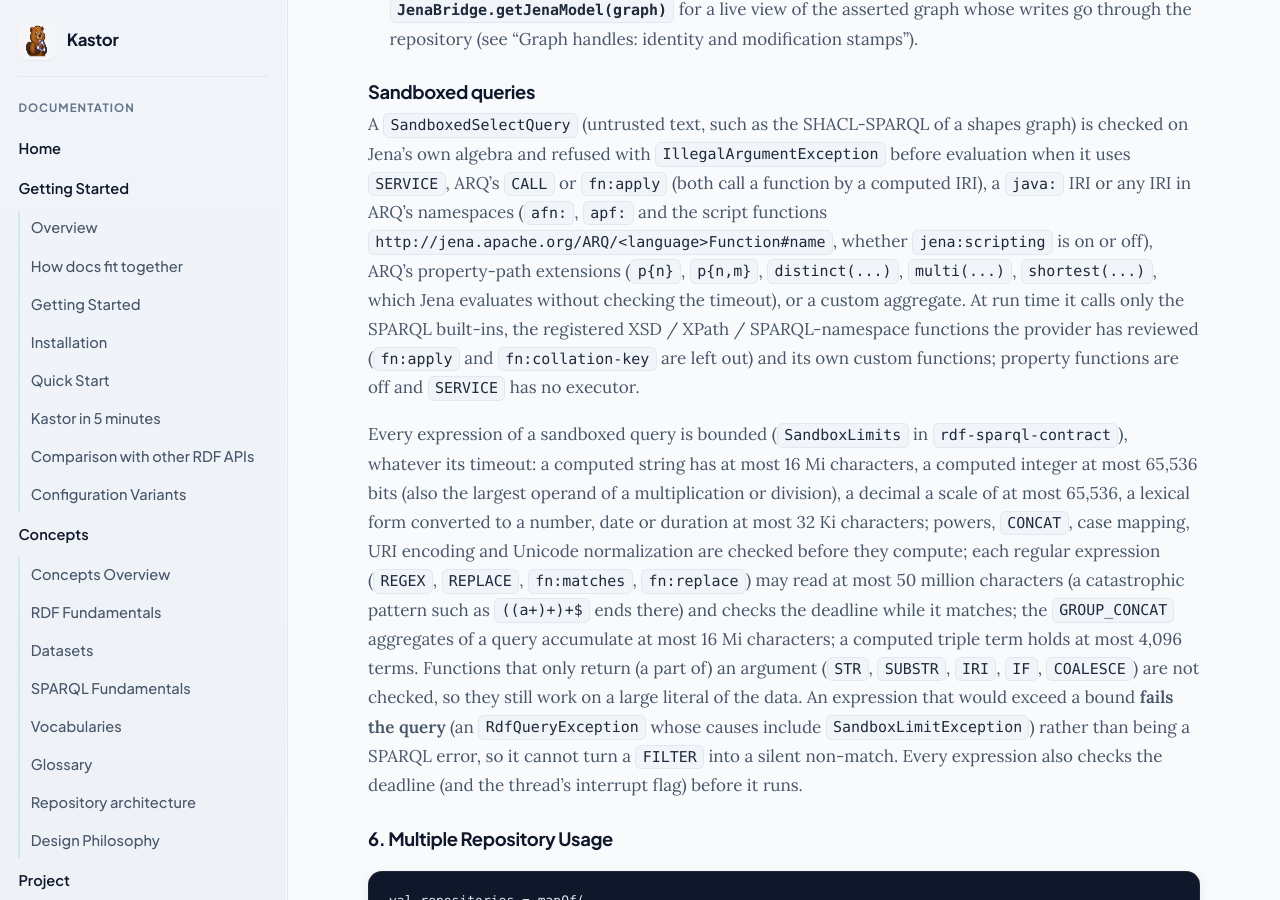
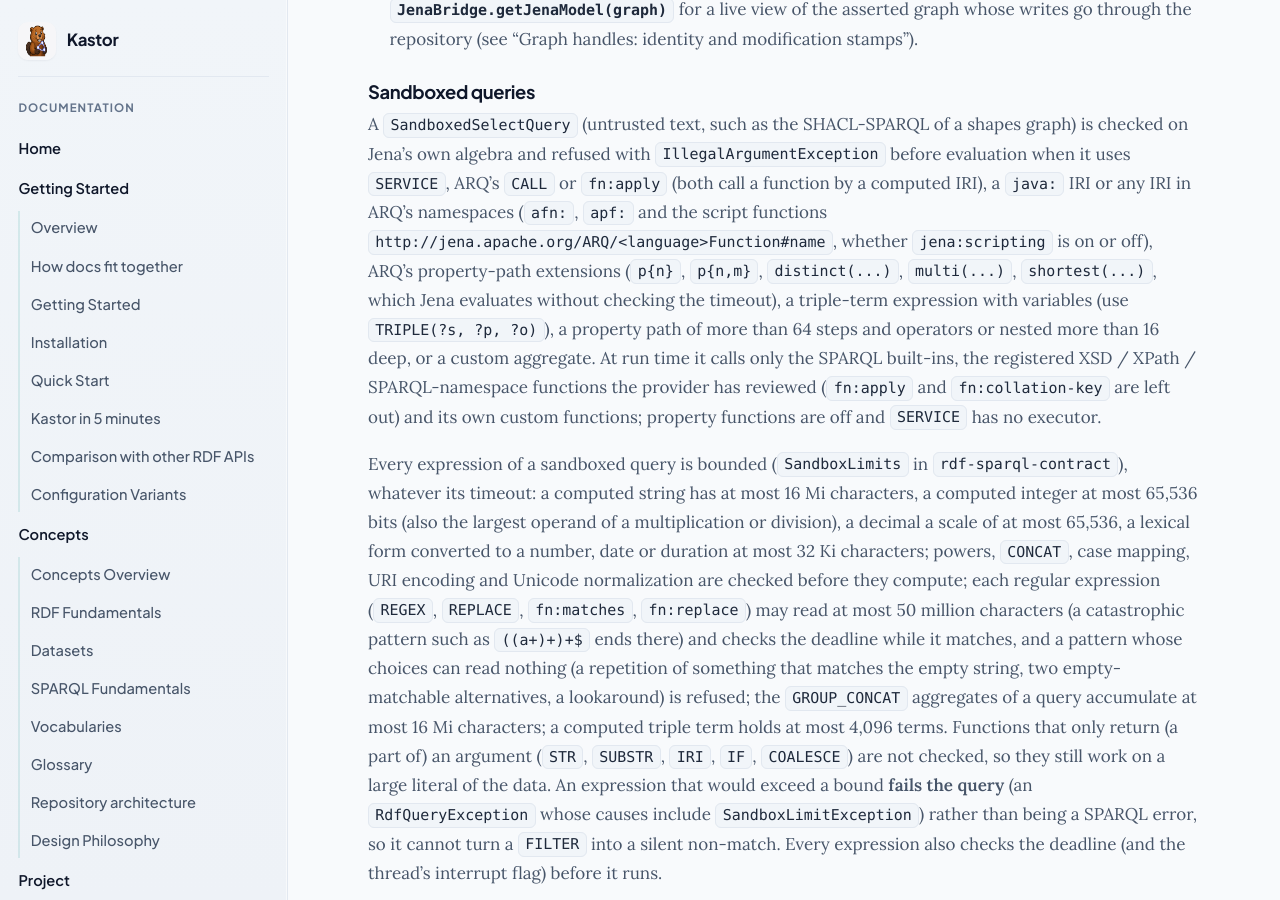
Before and after one commit to geoknoesis/kastor, a Jekyll site: the page built from docs/kastor/providers/jena.md, in a window 1280 px wide and 900 px high, scrolled down 10481 px. Built offline with Jekyll 4.4.1, drawn with Linux system fonts in a browser that asks for light colours; our own code applies the rules of GitHub Pages for plain Markdown files.

Commit message:
docs(providers): the review follow-up bounds in the changelog and provider pages
Co-Authored-By: Claude Opus 5.5 <noreply@anthropic.com>

```diff
--- a/docs/kastor/providers/jena.md
+++ b/docs/kastor/providers/jena.md
@@ -378,9 +378,9 @@ change:** such graphs used to stay blank-node graphs that `listGraphs()` did not
 
 ### Sandboxed queries
 
-A `SandboxedSelectQuery` (untrusted text, such as the SHACL-SPARQL of a shapes graph) is checked on Jena's own algebra and refused with `IllegalArgumentException` before evaluation when it uses `SERVICE`, ARQ's `CALL` or `fn:apply` (both call a function by a computed IRI), a `java:` IRI or any IRI in ARQ's namespaces (`afn:`, `apf:` and the script functions `http://jena.apache.org/ARQ/<language>Function#name`, whether `jena:scripting` is on or off), ARQ's property-path extensions (`p{n}`, `p{n,m}`, `distinct(...)`, `multi(...)`, `shortest(...)`, which Jena evaluates without checking the timeout), or a custom aggregate. At run time it calls only the SPARQL built-ins, the registered XSD / XPath / SPARQL-namespace functions the provider has reviewed (`fn:apply` and `fn:collation-key` are left out) and its own custom functions; property functions are off and `SERVICE` has no executor.
+A `SandboxedSelectQuery` (untrusted text, such as the SHACL-SPARQL of a shapes graph) is checked on Jena's own algebra and refused with `IllegalArgumentException` before evaluation when it uses `SERVICE`, ARQ's `CALL` or `fn:apply` (both call a function by a computed IRI), a `java:` IRI or any IRI in ARQ's namespaces (`afn:`, `apf:` and the script functions `http://jena.apache.org/ARQ/<language>Function#name`, whether `jena:scripting` is on or off), ARQ's property-path extensions (`p{n}`, `p{n,m}`, `distinct(...)`, `multi(...)`, `shortest(...)`, which Jena evaluates without checking the timeout), a triple-term expression with variables (use `TRIPLE(?s, ?p, ?o)`), a property path of more than 64 steps and operators or nested more than 16 deep, or a custom aggregate. At run time it calls only the SPARQL built-ins, the registered XSD / XPath / SPARQL-namespace functions the provider has reviewed (`fn:apply` and `fn:collation-key` are left out) and its own custom functions; property functions are off and `SERVICE` has no executor.
 
-Every expression of a sandboxed query is bounded (`SandboxLimits` in `rdf-sparql-contract`), whatever its timeout: a computed string has at most 16 Mi characters, a computed integer at most 65,536 bits (also the largest operand of a multiplication or division), a decimal a scale of at most 65,536, a lexical form converted to a number, date or duration at most 32 Ki characters; powers, `CONCAT`, case mapping, URI encoding and Unicode normalization are checked before they compute; each regular expression (`REGEX`, `REPLACE`, `fn:matches`, `fn:replace`) may read at most 50 million characters (a catastrophic pattern such as `((a+)+)+$` ends there) and checks the deadline while it matches; the `GROUP_CONCAT` aggregates of a query accumulate at most 16 Mi characters; a computed triple term holds at most 4,096 terms. Functions that only return (a part of) an argument (`STR`, `SUBSTR`, `IRI`, `IF`, `COALESCE`) are not checked, so they still work on a large literal of the data. An expression that would exceed a bound **fails the query** (an `RdfQueryException` whose causes include `SandboxLimitException`) rather than being a SPARQL error, so it cannot turn a `FILTER` into a silent non-match. Every expression also checks the deadline (and the thread's interrupt flag) before it runs.
+Every expression of a sandboxed query is bounded (`SandboxLimits` in `rdf-sparql-contract`), whatever its timeout: a computed string has at most 16 Mi characters, a computed integer at most 65,536 bits (also the largest operand of a multiplication or division), a decimal a scale of at most 65,536, a lexical form converted to a number, date or duration at most 32 Ki characters; powers, `CONCAT`, case mapping, URI encoding and Unicode normalization are checked before they compute; each regular expression (`REGEX`, `REPLACE`, `fn:matches`, `fn:replace`) may read at most 50 million characters (a catastrophic pattern such as `((a+)+)+$` ends there) and checks the deadline while it matches, and a pattern whose choices can read nothing (a repetition of something that matches the empty string, two empty-matchable alternatives, a lookaround) is refused; the `GROUP_CONCAT` aggregates of a query accumulate at most 16 Mi characters; a computed triple term holds at most 4,096 terms. Functions that only return (a part of) an argument (`STR`, `SUBSTR`, `IRI`, `IF`, `COALESCE`) are not checked, so they still work on a large literal of the data. An expression that would exceed a bound **fails the query** (an `RdfQueryException` whose causes include `SandboxLimitException`) rather than being a SPARQL error, so it cannot turn a `FILTER` into a silent non-match. Every expression also checks the deadline (and the thread's interrupt flag) before it runs.
 
 ### 6. Multiple Repository Usage
 
```
Also changed, not shown: docs/kastor/providers/rdf4j.md (+2 -2 lines), CHANGELOG.md.
